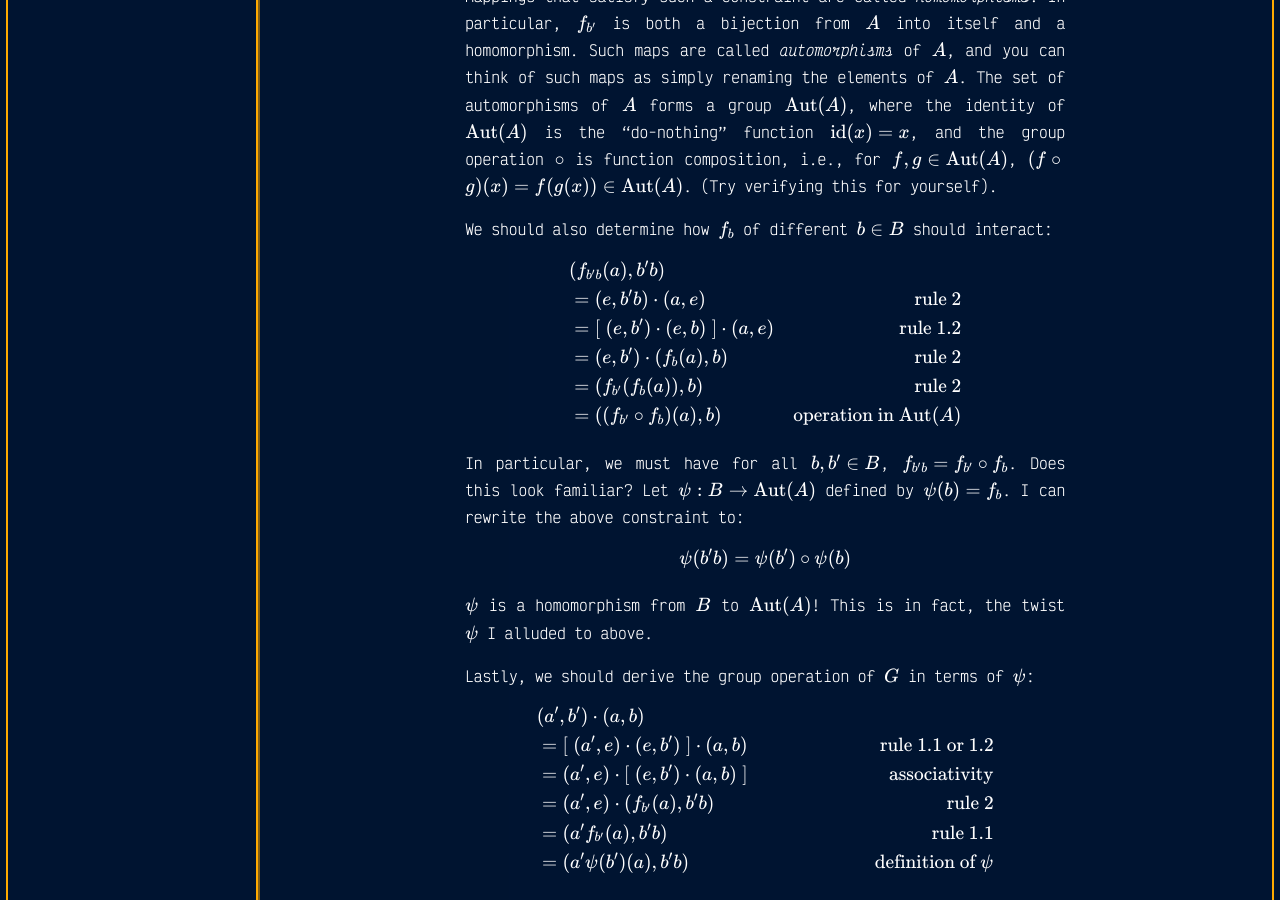
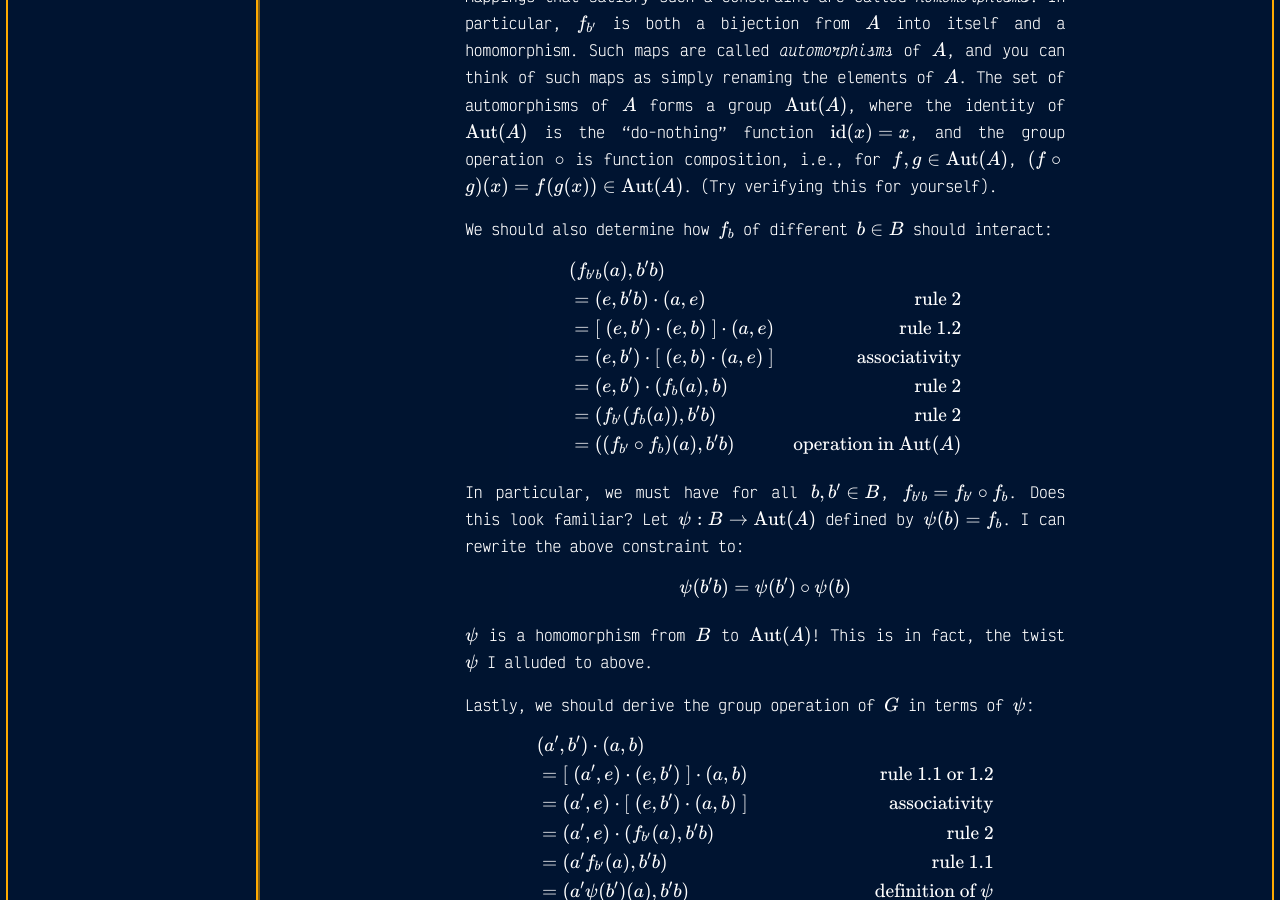
Before and after one commit to JuliaPoo/juliapoo.github.io, a Jekyll site: the page built from _posts/2023-07-15-plotting-cayley-graphs.md, in a window 1280 px wide and 900 px high, scrolled down 18158 px. Built offline with Jekyll 4.4.1, drawn with Linux system fonts in a browser that asks for light colours; comment, search, counter and statistics services are not loaded; some of the changed text lies outside the part shown.

Commit message:
Blogfix: Wrong equations in cayley post

```diff
--- a/_posts/2023-07-15-plotting-cayley-graphs.md
+++ b/_posts/2023-07-15-plotting-cayley-graphs.md
@@ -635,9 +635,10 @@ $$
 &(f_{b'b}(a), b'b) \\
 &= (e, b'b)\cdot (a,e) &\text{rule 2} \\
 &= [\;(e, b')\cdot(e, b)\;]\cdot(a, e) &\text{rule 1.2} \\
+&= (e, b')\cdot[\;(e, b)\cdot(a, e)\;] &\text{associativity} \\
 &= (e, b') \cdot (f_b(a), b) &\text{rule 2} \\
-&= (f_{b'}(f_b(a)), b) &\text{rule 2} \\
-&= ((f_{b'} \circ f_b)(a), b) &\text{operation in }\mathrm{Aut}(A)
+&= (f_{b'}(f_b(a)), b'b) &\text{rule 2} \\
+&= ((f_{b'} \circ f_b)(a), b'b) &\text{operation in }\mathrm{Aut}(A)
 \end{aligned}
 $$
 
```
